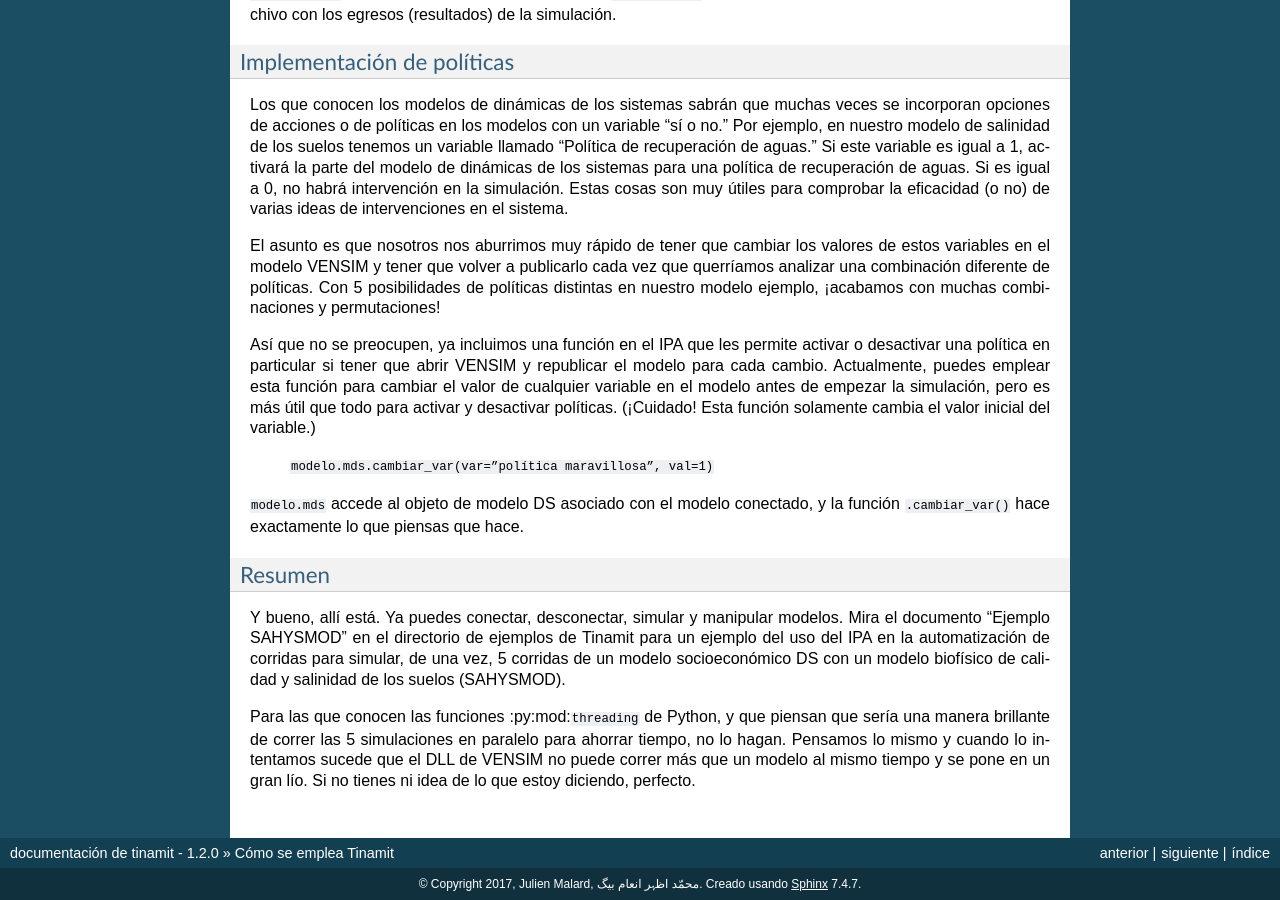
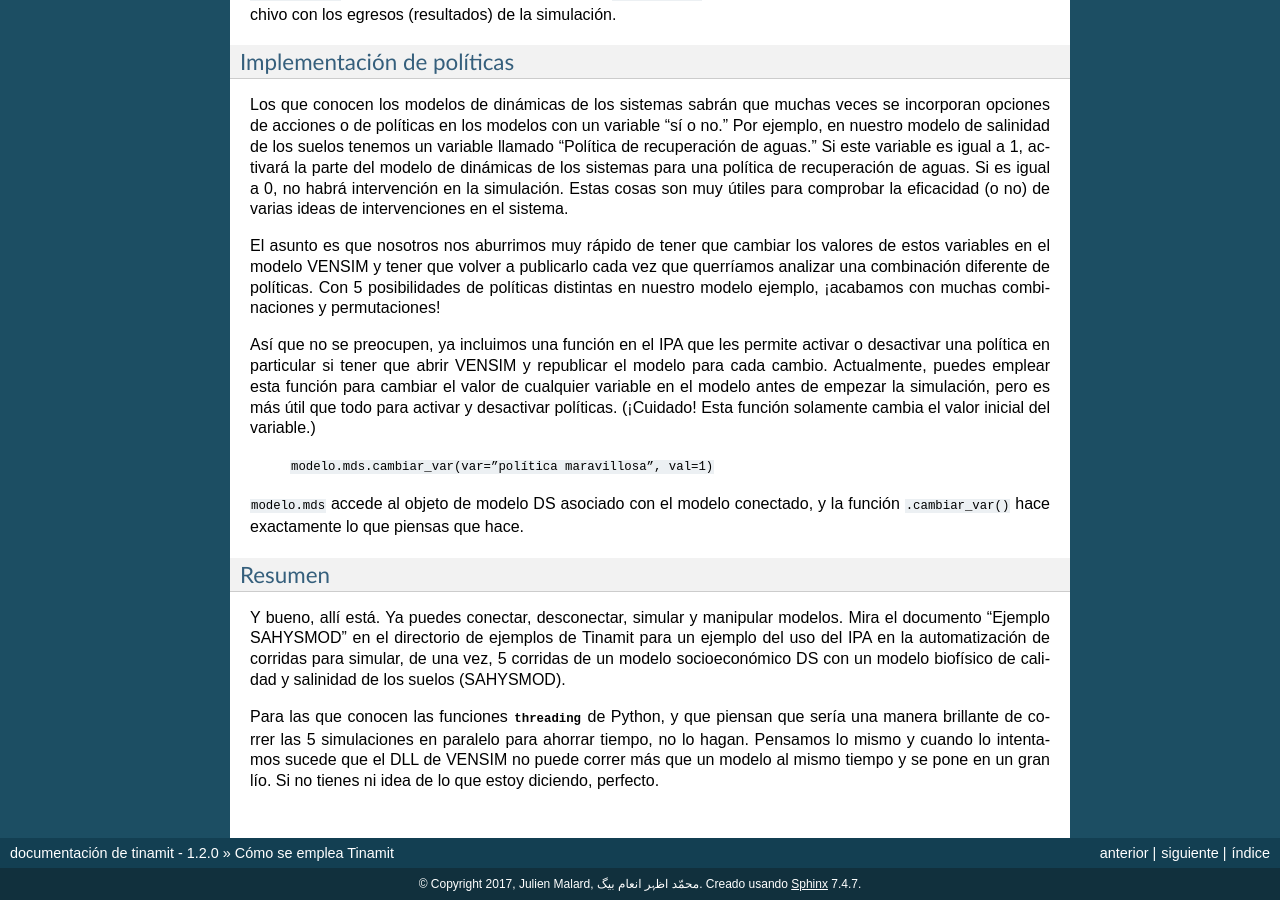
Before and after one commit to julienmalard/Tinamit, a Sphinx documentation site: the page built from docs/source/uso.rst, in a window 1280 px wide and 900 px high, scrolled down 3967 px. Built offline with Sphinx 7.4.7, drawn with Linux system fonts in a browser that asks for light colours.

Commit message:
Update uso.rst

```diff
--- a/docs/source/uso.rst
+++ b/docs/source/uso.rst
@@ -184,7 +184,7 @@ Y bueno, allí está. Ya puedes conectar, desconectar, simular y manipular model
 directorio de ejemplos de Tinamit para un ejemplo del uso del IPA en la automatización de corridas para simular, de una vez, 5
 corridas de un modelo socioeconómico DS con un modelo biofísico de calidad y salinidad de los suelos (SAHYSMOD).
 
-Para las que conocen las funciones :py:mod:``threading`` de Python, y que piensan que sería una manera brillante de correr las
+Para las que conocen las funciones :py:mod:`threading` de Python, y que piensan que sería una manera brillante de correr las
 5 simulaciones en paralelo para ahorrar tiempo, no lo hagan. Pensamos lo mismo y cuando lo intentamos sucede que el DLL de
 VENSIM no puede correr más que un modelo al mismo tiempo y se pone en un gran lío. Si no tienes ni idea de lo que estoy
 diciendo, perfecto.
```
